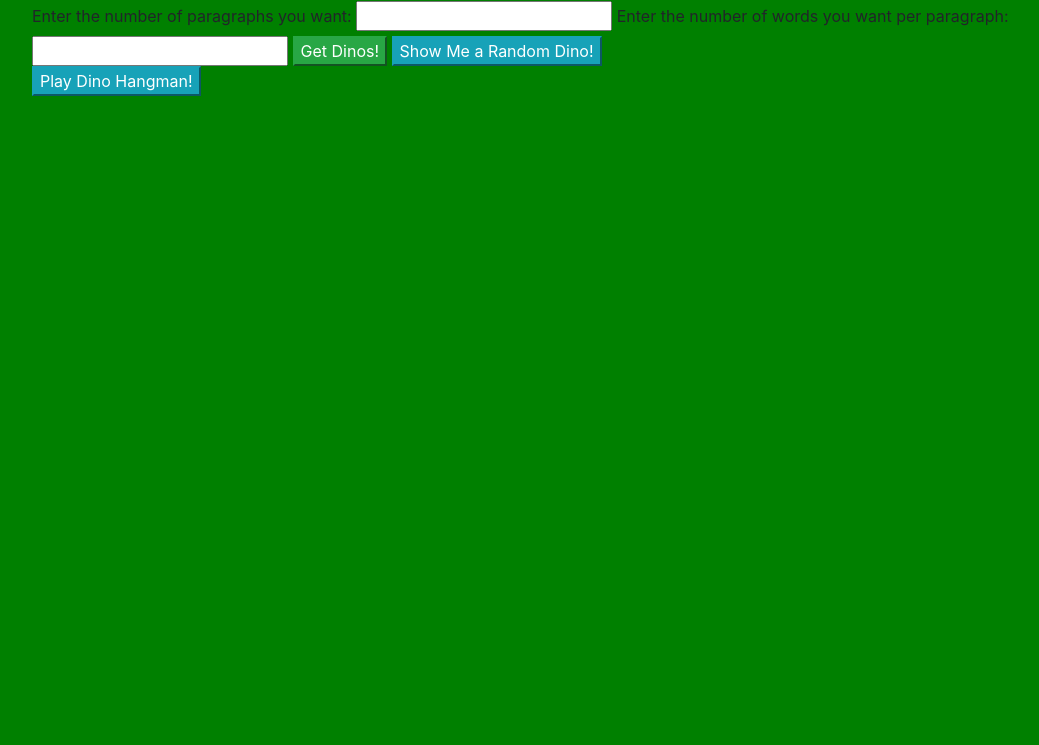
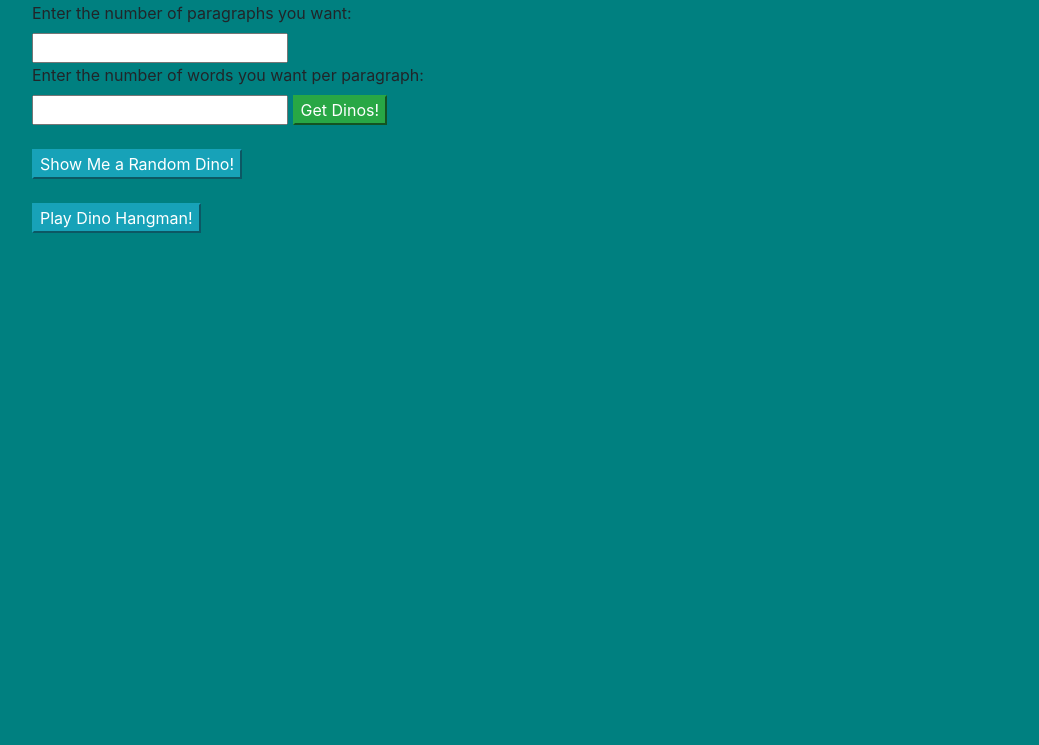
Before and after one commit to kmgarvey279/dino-ipsum, a website built with webpack: page src/index.html in a window 1280 px wide. Shown: the part 55-800 px from the top of the page, without its empty margins (53-1092 px from the left). Built offline with nearby package versions, Linux system fonts and the light colour scheme.

Commit message:
add styling

```diff
--- a/src/css/styles.css
+++ b/src/css/styles.css
@@ -3,5 +3,9 @@
 }
 
 body {
-  background-color: green;
+  background-color: teal;
 }
+
+a {
+  color: darkgreen;
+}
--- a/src/index.html
+++ b/src/index.html
@@ -9,14 +9,14 @@
   <body>
     <div class="container">
       <h1>Dino Ipsum</h1>
-      <label for="paragraphs">Enter the number of paragraphs you want:</label>
-      <input id="paragraphs" type="number">
-      <label for="words">Enter the number of words you want per paragraph:</label>
+      <label for="paragraphs">Enter the number of paragraphs you want:</label><br>
+      <input id="paragraphs" type="number"><br>
+      <label for="words">Enter the number of words you want per paragraph:</label><br>
       <input id="words" type="number">
-      <button class="btn-success" id="dinoSubmit">Get Dinos!</button>
-      <button class="btn-info" id="randomDino">Show Me a Random Dino!</button>
+      <button class="btn-success" id="dinoSubmit">Get Dinos!</button><br><br>
+      <div class="showDinos"></div>
+      <button class="btn-info" id="randomDino">Show Me a Random Dino!</button><br><br>
       <div class="errors"></div>
-      <div class="showDinos"></div>
       <div class="showRandomDino"></div>
       <button class="btn-info" id="start-game">Play Dino Hangman!</button>
       <div class="display-game">
```
Also changed, not shown: src/img/cobra_skin.jpg (added).
